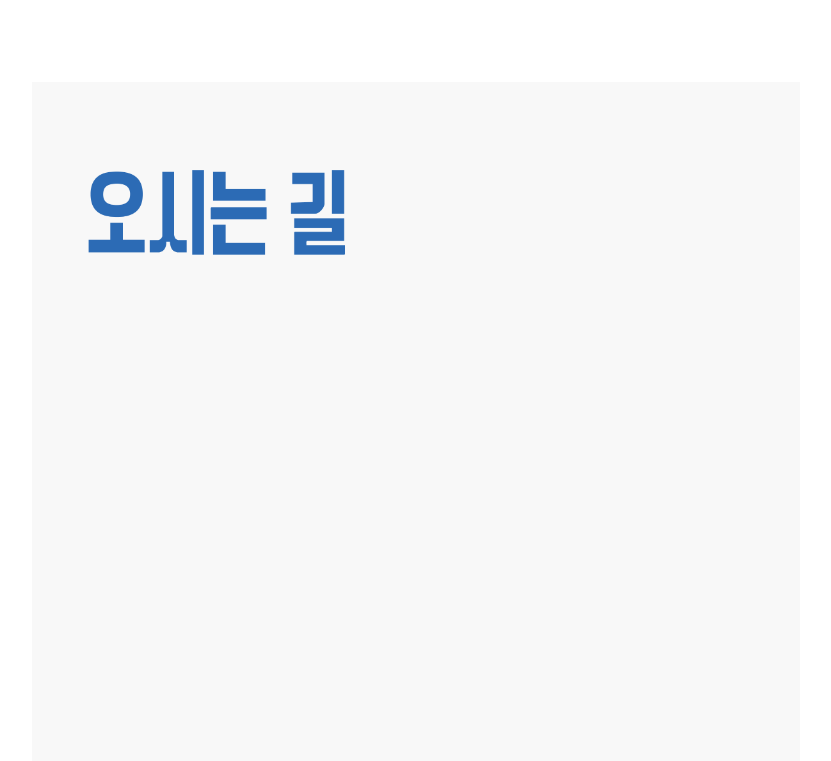
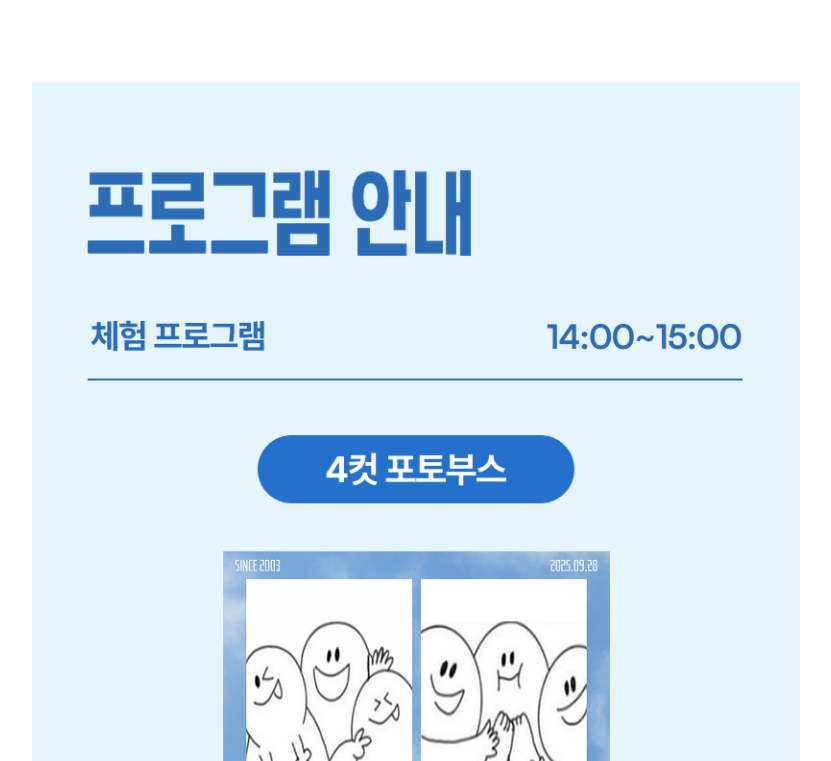
Before and after one commit to acdc3641/20th, a plain HTML site: page index.html in a window 1280 px wide. Shown: the part 1799-2560 px from the top of the page, without its empty margins (224-1055 px from the left). Drawn offline with Linux system fonts and the light colour scheme.

Commit message:
Update index.html

```diff
--- a/index.html
+++ b/index.html
@@ -28,7 +28,6 @@
   <div class="container">
     <img src="ch1.png" alt="포스터">
     <img src="ch2.png" alt="초대장">
-    <img src="ch3.png" alt="오시는 길">
     <img src="ch4.png" alt="프로그램안내">
     <img src="ch5.png" alt="프로그램안내2">
     <img src="ch6.png" alt="프로그램안내3">
```
